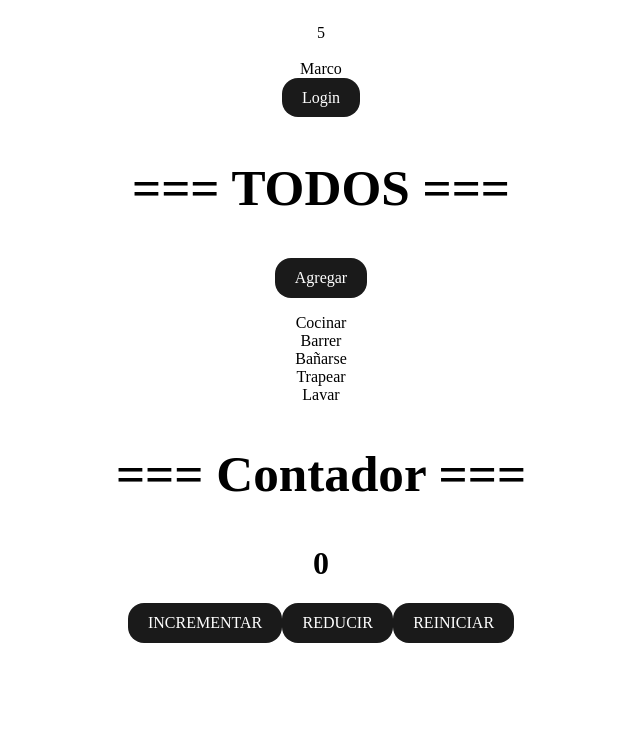
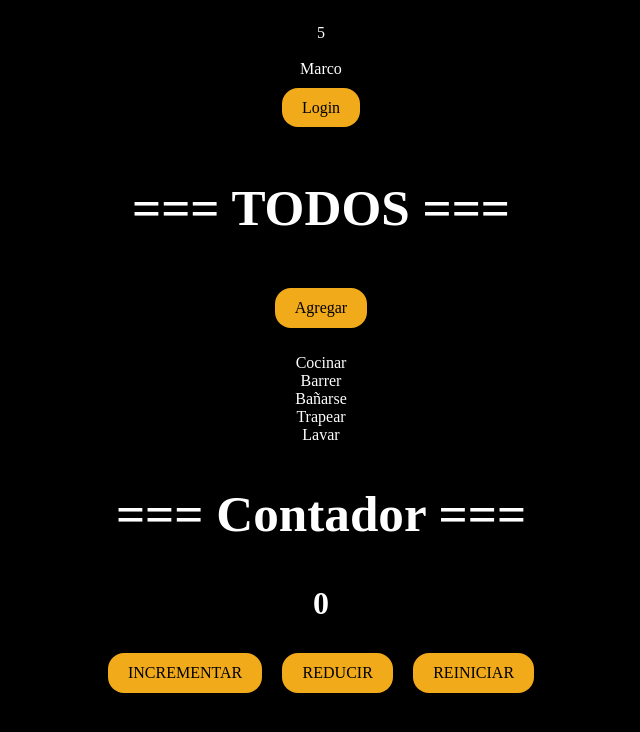
Before and after one commit to MarcoCatarino/context-project, a React (Vite) app: page / in a window 1280 px wide. Shown: the top 732 px of the page, without its empty margins (319-959 px from the left). Built offline with nearby package versions, Linux system fonts and the light colour scheme.

Commit message:
Dark Mode

```diff
--- a/src/App.css
+++ b/src/App.css
@@ -1,3 +1,8 @@
+* {
+  background: black;
+  color: white;
+}
+
 #root {
   margin: 0 auto;
   padding: 1rem;
@@ -13,12 +18,13 @@ h2 {
 button {
   border-radius: 16px;
   border: 1px solid transparent;
+  margin: 10px;
   padding: 0.6em 1.2em;
   font-size: 1em;
   font-weight: 500;
   font-family: inherit;
-  background-color: #1a1a1a;
-  color: white;
+  background-color: #f1aa1a;
+  color: black;
   cursor: pointer;
   transition: border-color 0.25s;
 }
@@ -32,7 +38,7 @@ button:focus-visible {
 }
 
 ul {
-  padding: 0
+  padding: 0;
 }
 
 li {
```
